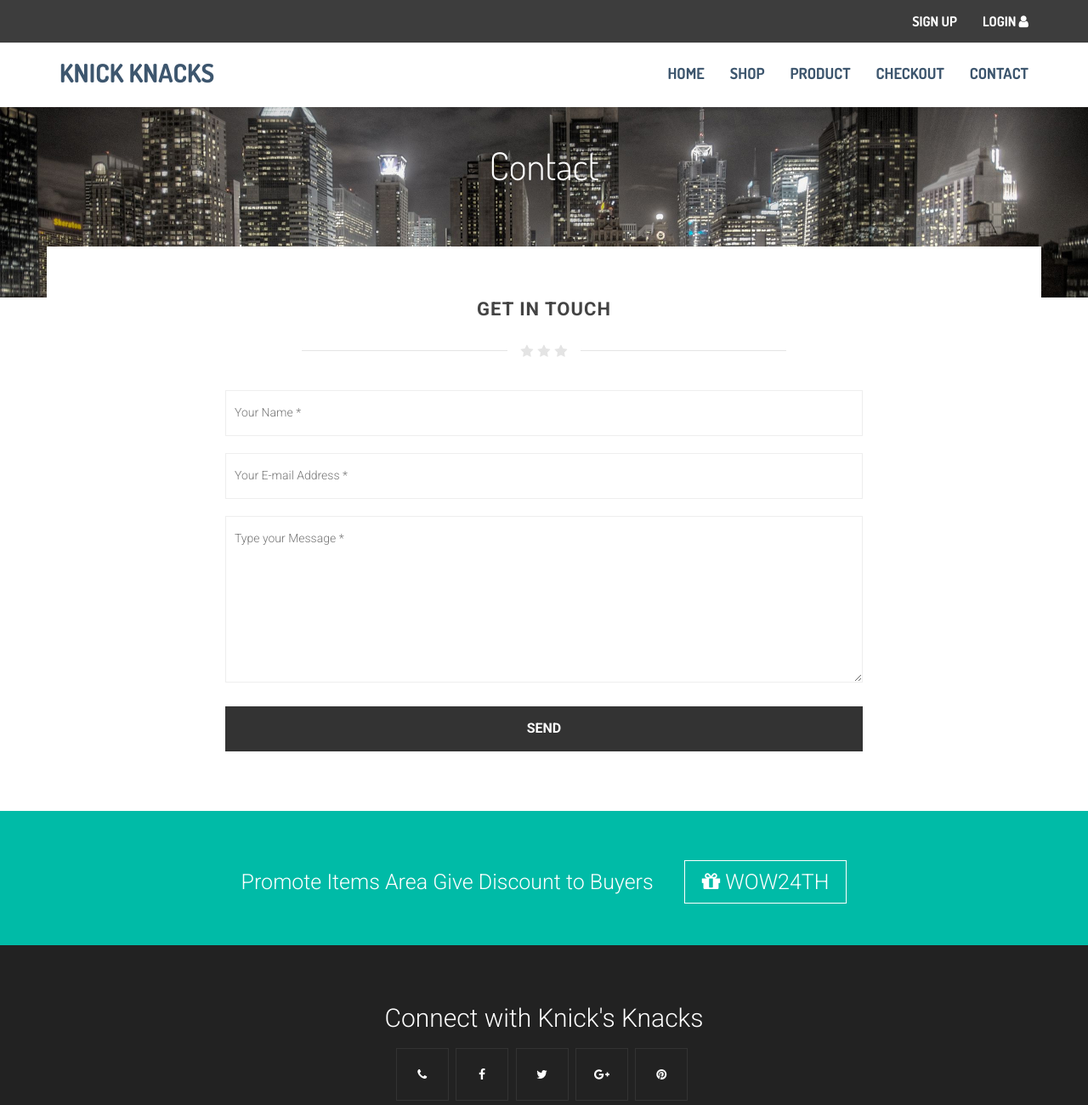
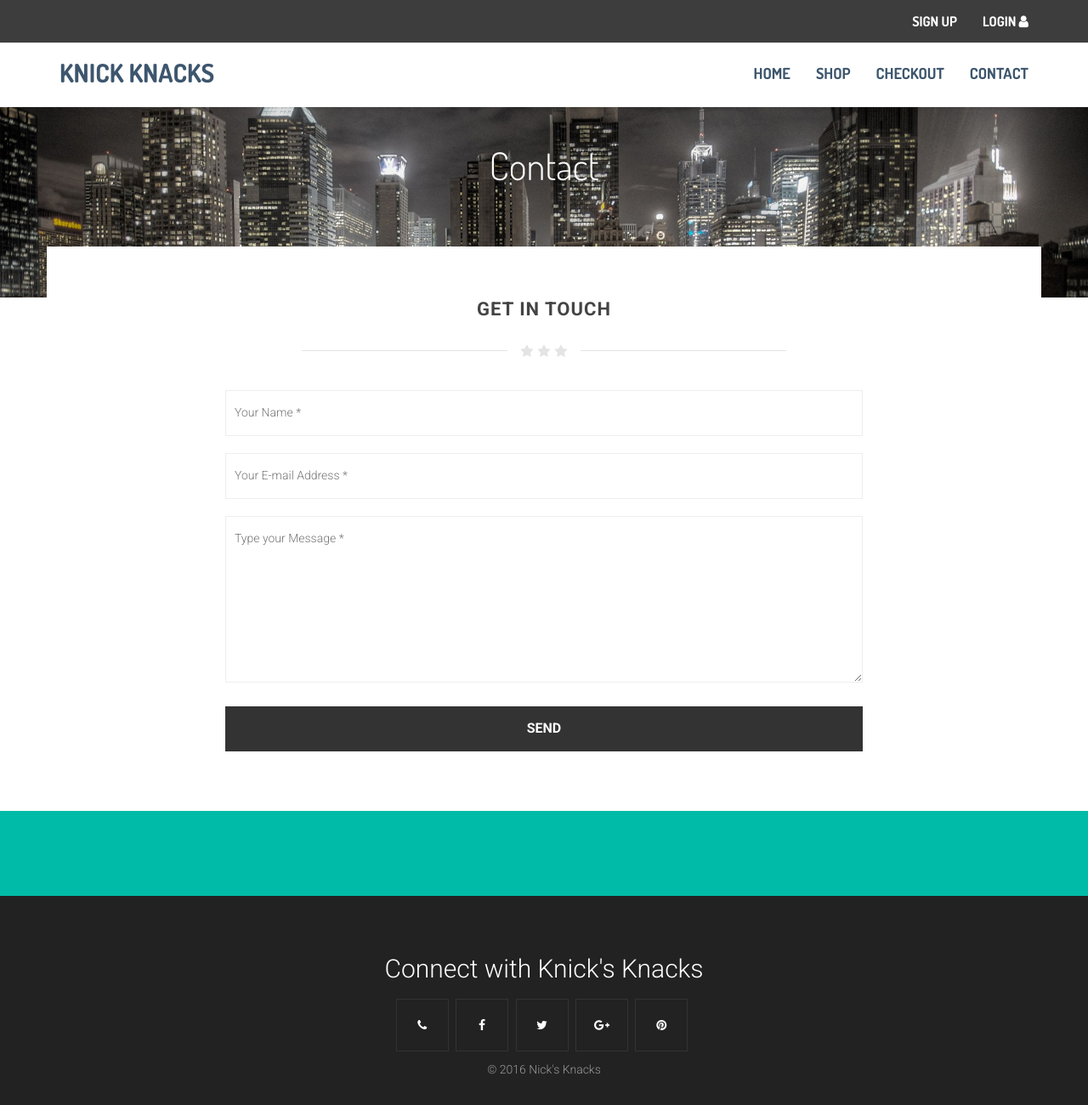
Before and after one commit to Juman22/NicksKnacks, a plain HTML site: page WebContent/Knick Knacks/contact.html in a window 1280 px wide. Shown: the top 1300 px of the page at 85% size. Drawn offline with Linux system fonts and the light colour scheme.

Commit message:
General cleanup

```diff
--- a/WebContent/Knick Knacks/contact.html
+++ b/WebContent/Knick Knacks/contact.html
@@ -38,7 +38,6 @@
                 <ul class="nav navbar-nav navbar-right">
                     <li class="propClone"><a href="index.html">Home</a></li>
                     <li class="propClone"><a href="shop.html">Shop</a></li>
-                    <li class="propClone"><a href="product.html">Product</a></li>
                     <li class="propClone"><a href="checkout.html">Checkout</a></li>
                     <li class="propClone"><a href="contact.html">Contact</a></li>
                 </ul>
@@ -94,19 +93,11 @@
 	</div>
 </div>
 </section>
+
 <!-- CALL TO ACTION =============================-->
 <section class="content-block">
-<div class="container text-center">
-<div class="row">
-	<div class="col-sm-10 col-sm-offset-1">
-		<div class="item">
-			<h1 class="callactiontitle"> Promote Items Area Give Discount to Buyers <span class="callactionbutton"><i class="fa fa-gift"></i> WOW24TH</span>
-			</h1>
-		</div>
-	</div>
-</div>
-</div>
 </section>
+
 <!-- FOOTER =============================-->
 <div class="footer text-center">
 <div class="container">
```
